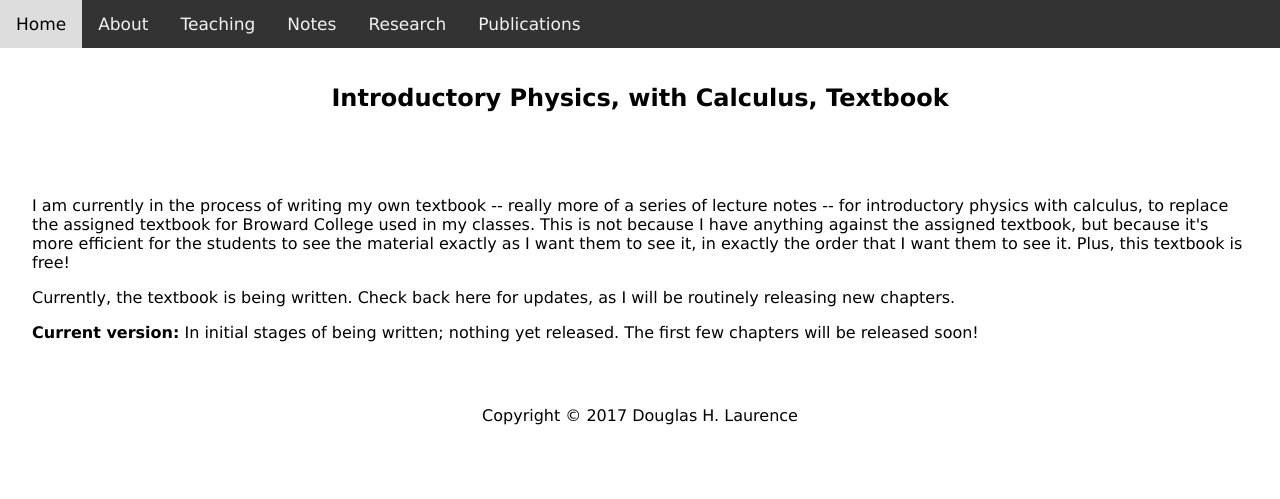
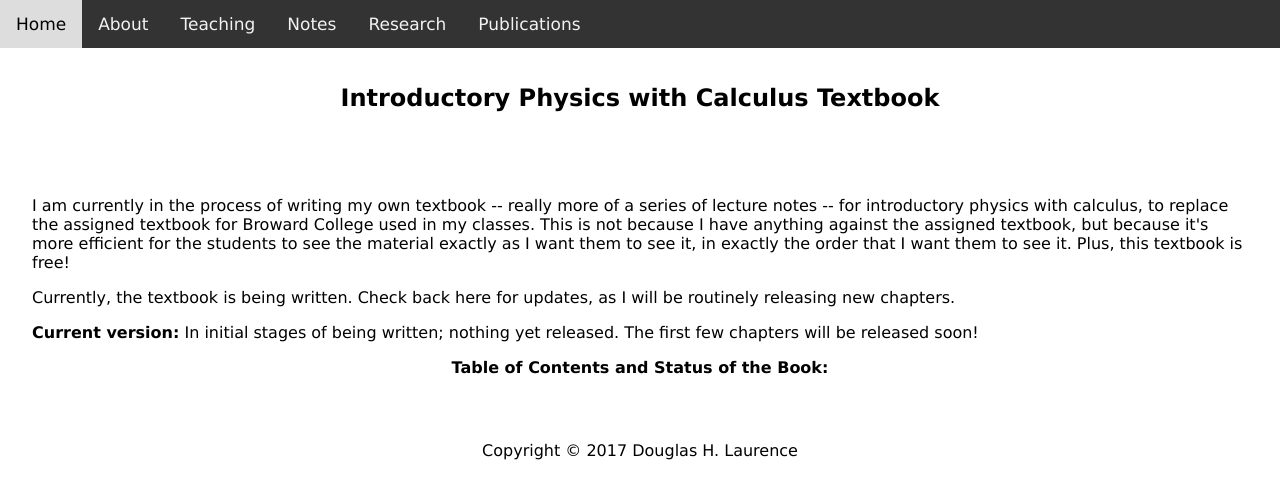
Before and after one commit to dhlaurence/dhlaurence.github.io, a Jekyll site: the page built from uptextbook.html, in a window 1280 px wide. Shown: the top 499 px of the page. Built offline with Jekyll 4.4.1, drawn with Linux system fonts in a browser that asks for light colours.

Commit message:
Update uptextbook.html

```diff
--- a/uptextbook.html
+++ b/uptextbook.html
@@ -4,7 +4,7 @@ title: University Physics Textbook
 ---
 
 <header>
-  <h2>Introductory Physics, with Calculus, Textbook</h2>
+  <h2>Introductory Physics with Calculus Textbook</h2>
 </header>
 
 <article>
@@ -22,4 +22,6 @@ title: University Physics Textbook
   <p>
     <b>Current version:</b> In initial stages of being written; nothing yet released. The first few chapters will be released soon!
   <p>
+
+  <p><center><b>Table of Contents and Status of the Book:</b></center></p>
 </article>
```
